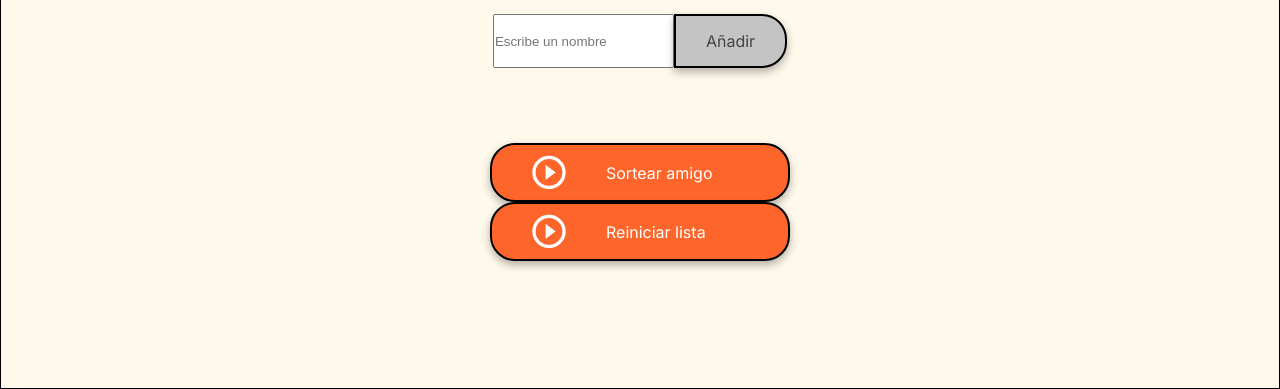
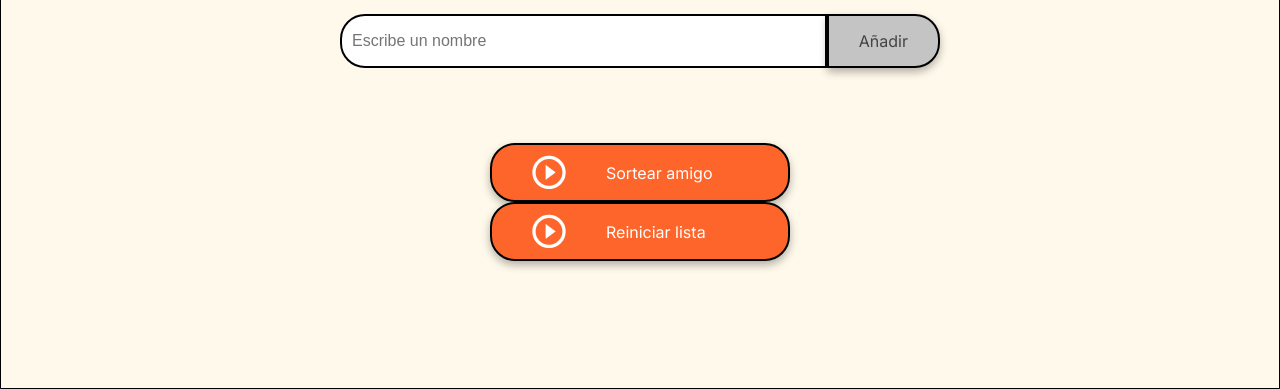
Before and after one commit to karlavizcarram/challenge-entregable, a plain HTML site: page index.html in a window 1280 px wide. Shown: the part 411-800 px from the top of the page. Drawn offline with Linux system fonts and the light colour scheme.

Commit message:
Modificación caja de texto - input amigo

```diff
--- a/style.css
+++ b/style.css
@@ -79,7 +79,7 @@ body {
     margin-top: 20px;
 }
 
-.input-name {
+.input-amigo {
     width: 100%;
     padding: 10px;
     border: 2px solid #000;
```
